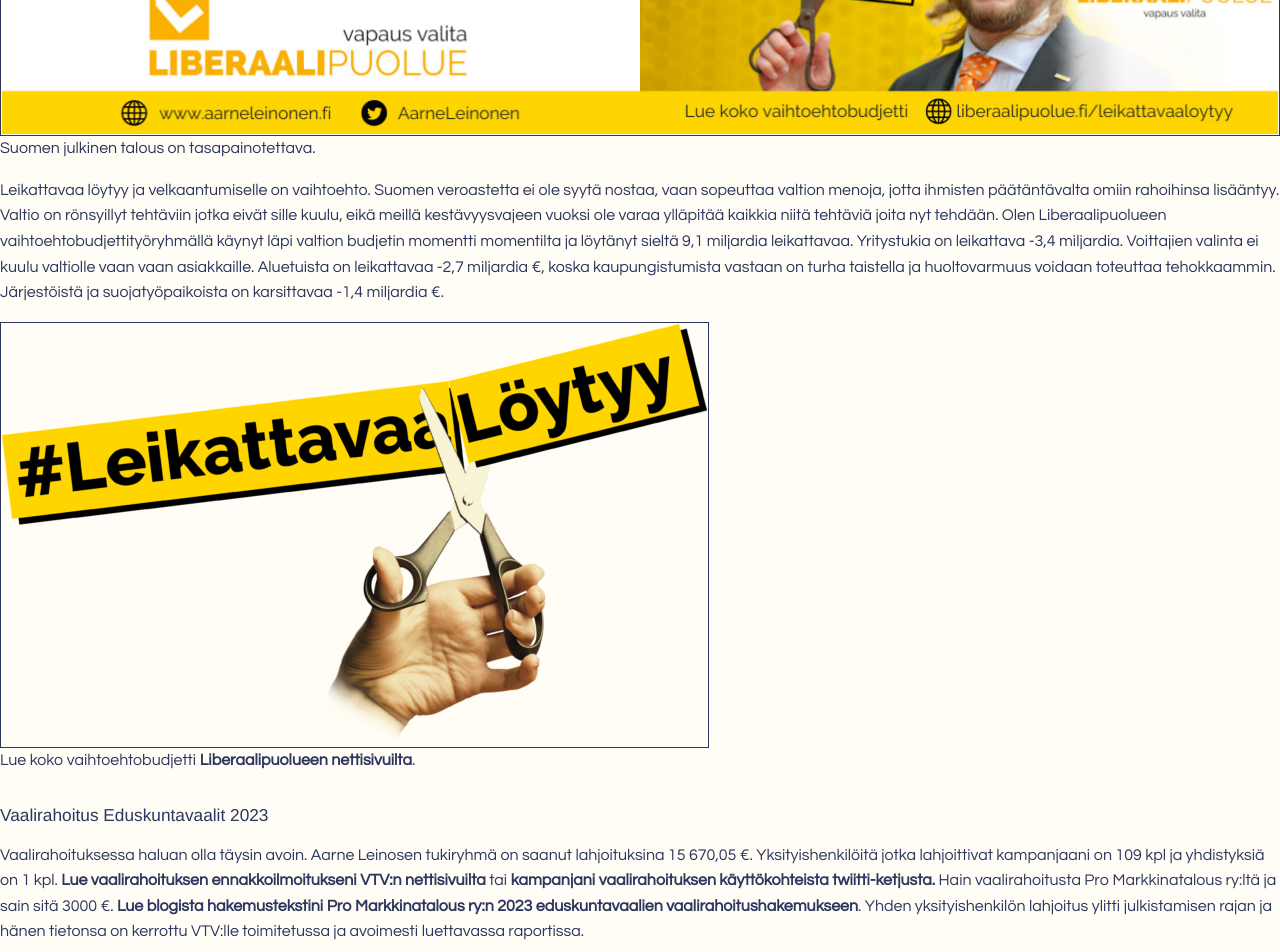
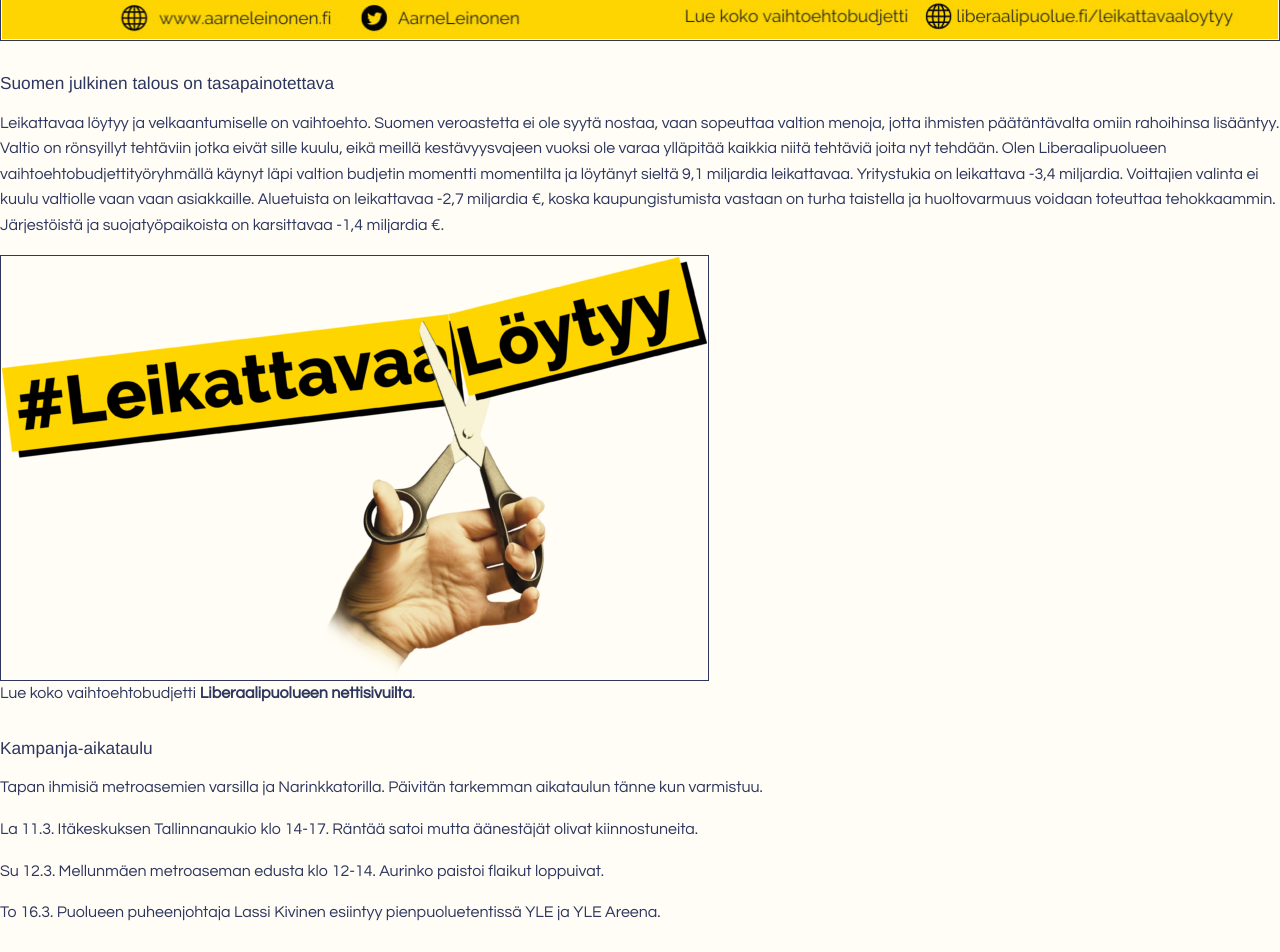
Before and after one commit to Koivisto/Koivisto.github.io, a plain HTML site: page index.html in a window 1280 px wide. Shown: the part 3820-4772 px from the top of the page. Drawn offline with nearby package versions, Linux system fonts and the light colour scheme.

Commit message:
Kampanjoinnin aikataulua

```diff
--- a/index.html
+++ b/index.html
@@ -66,14 +66,11 @@
 <div id="politiikka" class="greyScheme">
 	<div class="row">
 		<div class="large-8 columns small-12 columns small-centered">
-			<h2>Liberaalipuolue</h2>
-			<p>Toimin 2021-2023 Liberaalipuolueen puoluesihteerinä.</p>
-
-			<h3>Eduskuntavaalit 2023</h3>
+			<h2>Eduskuntavaalit 2023</h2>
 			<p>Vaaliesitteessä olen kuvannut teemani eduskuntavaaleihin.</p>
 			<img class="frame" src="media/Aarne_Leinonen_vaaliesite_2023_eduskuntavaalit.jpg"/>
 
-			<p>Suomen julkinen talous on tasapainotettava. </p>
+			<h3>Suomen julkinen talous on tasapainotettava</h3>
 			<p>Leikattavaa löytyy ja velkaantumiselle on vaihtoehto. Suomen veroastetta ei ole syytä nostaa, vaan sopeuttaa valtion menoja, jotta ihmisten päätäntävalta omiin rahoihinsa lisääntyy. Valtio on rönsyillyt tehtäviin jotka eivät sille kuulu, eikä meillä kestävyysvajeen vuoksi ole varaa ylläpitää kaikkia niitä tehtäviä joita nyt tehdään. Olen Liberaalipuolueen vaihtoehtobudjettityöryhmällä käynyt läpi valtion budjetin momentti momentilta ja löytänyt sieltä 9,1 miljardia leikattavaa. Yritystukia on leikattava -3,4 miljardia. Voittajien valinta ei kuulu valtiolle vaan vaan asiakkaille. Aluetuista on leikattavaa -2,7 miljardia €, koska kaupungistumista vastaan on turha taistella ja huoltovarmuus voidaan toteuttaa tehokkaammin. Järjestöistä ja suojatyöpaikoista on karsittavaa -1,4 miljardia €.</p>
 			<a class="ambient" href="https://liberaalipuolue.fi/leikattavaaloytyy/" target="_blank">
 				<div class="large-10 columns small-12 columns small-centered">
@@ -81,7 +78,11 @@
 				</div>
 			</a>
 			<p>Lue koko vaihtoehtobudjetti <a href="https://liberaalipuolue.fi/leikattavaaloytyy/" target="_blank">Liberaalipuolueen nettisivuilta</a>.</p>
-
+			<h3>Kampanja-aikataulu</h3>
+			<p>Tapan ihmisiä metroasemien varsilla ja Narinkkatorilla. Päivitän tarkemman aikataulun tänne kun varmistuu.</p>
+			<p>La 11.3. Itäkeskuksen Tallinnanaukio klo 14-17. Räntää satoi mutta äänestäjät olivat kiinnostuneita.</p>
+			<p>Su 12.3. Mellunmäen metroaseman edusta klo 12-14. Aurinko paistoi flaikut loppuivat.</p>
+			<p>To 16.3. Puolueen puheenjohtaja Lassi Kivinen esiintyy pienpuoluetentissä YLE ja YLE Areena.</p>
 			<h3>Vaalirahoitus Eduskuntavaalit 2023</h3>
 			<p>Vaalirahoituksessa haluan olla täysin avoin. Aarne Leinosen tukiryhmä on saanut lahjoituksina 15 670,05 €. Yksityishenkilöitä jotka lahjoittivat kampanjaani on 109 kpl ja yhdistyksiä on 1 kpl.
 			<a href="https://www.vaalirahoitusvalvonta.fi/fi/index/vaalirahailmoituksia/ilmoituslistaus/EV2023/01/im7yqX4Ar/E_EI_EV2023.html" target="_blank">Lue vaalirahoituksen ennakkoilmoitukseni VTV:n nettisivuilta</a> tai
@@ -105,6 +106,8 @@
 	<div class="row">
 		<div class="large-8 columns small-12 columns small-centered">
 			<h2>Portfolio, poimintoja</h2>
+			<h3>Liberaalipuolue</h3>
+			<p>Toimin 2021-2023 Liberaalipuolueen puoluesihteerinä.</p>
 			<h3>#LeikattavaaLöytyy Liberaalipuolueen vaihtoehtobudjetti vuodelle 2023</h3>
 			<p>Olen toiminut Liberaalipuolueen vaihtoehtobudjetti työryhmän vetäjänä. Vaihtoehtobudjetissa</p>
 			<p>Vaihtoehtobudjetti tehtiin sellaisella tarkkuudella, että budjetin parissa työskentelevä virkakunta voi ottaa sen suoraan käyttöön. Jokainen budjetin viidestäsadasta momentista on arvioitu kriittisesti. Olemme toisin sanoen toteuttaneet tehtävän, joka on edessä jokaisella tulevalla kansanedustajalla, ja erityisesti seuraavalla valtiovarainministerillä. Liberaalipuolue on tehnyt pohjatyönsä eduskuntaan. Me olemme valmiita käyttämään valtaa, jos kansalaiset sitä meille kevään vaaleissa suovat</p>
```
